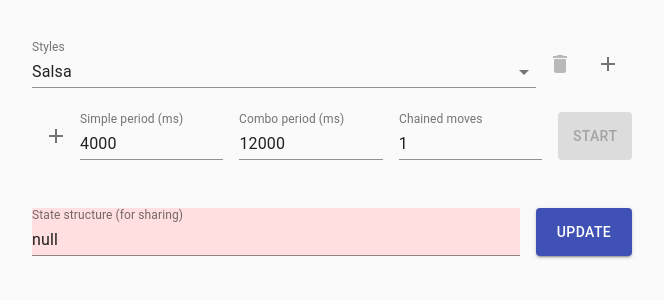
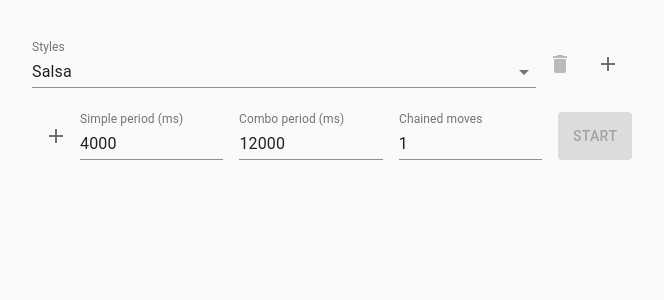
Before and after one commit to kamirov/repeater, a React (Create React App) app: page / in a window 1280 px wide. Shown: the top 300 px of the page, without its empty margins (308-972 px from the left). Built offline with nearby package versions, Linux system fonts and the light colour scheme.

Commit message:
Remove footer contents

```diff
--- a/src/modules/common/Footer.tsx
+++ b/src/modules/common/Footer.tsx
@@ -1,89 +1,82 @@
 import * as React from "react";
-import {Button, TextField} from "@material-ui/core";
-import {useEffect, useState} from "react";
-import {StorageModule} from "./StorageModule";
-import {useSelector} from "react-redux";
-import {RootState} from "../../redux/redux.types";
-import {StyleService} from "../style/StyleService";
-import {MoveService} from "../move/MoveService";
 type Props = {
     id?: string
     className?: string
 }
 
 function Footer(props: Props) {
-    const state = useSelector((state: RootState) => state)
-    const [stringState, setStringState] = useState("")
-    const [isValidState, setIsValidState] = useState(true)
-
-    useEffect(() => {
-        const nextStringState = JSON.stringify(StorageModule.get('state'))
-        setStringState(nextStringState)
-    }, [state])
-
-    useEffect(() => {
-        validateStringState()
-    }, [stringState])
-
-    function updateState() {
-        if (isValidState) {
-            try {
-                const parsedState = JSON.parse(stringState);
-                StorageModule.set('state', parsedState)
-                window.location.reload();
-            } catch (e) {
-                alert("Error updating stored state: " + e.message)
-                console.error(e)
-            }
-        } else {
-            alert("String state is currently invalid")
-        }
-    }
-
-    function validateStringState() {
-        let parsedState: RootState;
-        try {
-            parsedState = JSON.parse(stringState);
-            if (stateIsValid(parsedState)) {
-                setIsValidState(true)
-            } else {
-                setIsValidState(true)
-            }
-        } catch (e) {
-            setIsValidState(false)
-        }
-    }
+    // const state = useSelector((state: RootState) => state)
+    // const [stringState, setStringState] = useState("")
+    // const [isValidState, setIsValidState] = useState(true)
+    //
+    // useEffect(() => {
+    //     const nextStringState = JSON.stringify(StorageModule.get('state'))
+    //     setStringState(nextStringState)
+    // }, [state])
+    //
+    // useEffect(() => {
+    //     validateStringState()
+    // }, [stringState])
+    //
+    // function updateState() {
+    //     if (isValidState) {
+    //         try {
+    //             const parsedState = JSON.parse(stringState);
+    //             StorageModule.set('state', parsedState)
+    //             window.location.reload();
+    //         } catch (e) {
+    //             alert("Error updating stored state: " + e.message)
+    //             console.error(e)
+    //         }
+    //     } else {
+    //         alert("String state is currently invalid")
+    //     }
+    // }
+    //
+    // function validateStringState() {
+    //     let parsedState: RootState;
+    //     try {
+    //         parsedState = JSON.parse(stringState);
+    //         if (stateIsValid(parsedState)) {
+    //             setIsValidState(true)
+    //         } else {
+    //             setIsValidState(true)
+    //         }
+    //     } catch (e) {
+    //         setIsValidState(false)
+    //     }
+    // }
 
     return <footer>
-        <TextField
-            className={"string-state " + (isValidState ? "valid" : "invalid")}
-            label={"State structure (for sharing)"}
-            title={"Copy paste this field to another another browser with Repeater to share the app state"}
-            value={stringState}
-            onChange={(event: any) => setStringState(event.target.value)}
-            InputLabelProps={{
-                shrink: true,
-            }}
-        />
-        <Button
-            variant="contained"
-            color="primary"
-            onClick={updateState}
-            className={"footer-button"}
-        >
-            Update
-        </Button>
+        {/*<TextField*/}
+        {/*    className={"string-state " + (isValidState ? "valid" : "invalid")}*/}
+        {/*    label={"State structure (for sharing)"}*/}
+        {/*    title={"Copy paste this field to another another browser with Repeater to share the app state"}*/}
+        {/*    value={stringState}*/}
+        {/*    onChange={(event: any) => setStringState(event.target.value)}*/}
+        {/*    InputLabelProps={{*/}
+        {/*        shrink: true,*/}
+        {/*    }}*/}
+        {/*/>*/}
+        {/*<Button*/}
+        {/*    variant="contained"*/}
+        {/*    color="primary"*/}
+        {/*    onClick={updateState}*/}
+        {/*    className={"footer-button"}*/}
+        {/*>*/}
+        {/*    Update*/}
+        {/*</Button>*/}
     </footer>
 
-    function stateIsValid(possibleState: RootState) {
-        return possibleState.style &&
-            possibleState.style.activeStyleId &&
-            possibleState.style.styles.every(StyleService.isValidStyle) &&
-            possibleState.move &&
-            possibleState.move.activeMoveType &&
-            possibleState.move.learnedMoves.every(MoveService.isValidMove) &&
-            possibleState.move.learningMoves.every(MoveService.isValidMove)
-    }
+    // function stateIsValid(possibleState: RootState) {
+    //     return possibleState.style &&
+    //         possibleState.style.activeStyleId &&
+    //         possibleState.style.styles.every(StyleService.isValidStyle) &&
+    //         possibleState.move &&
+    //         possibleState.move.activeMoveType &&
+    //         possibleState.move.learnedMoves.every(MoveService.isValidMove) &&
+    //         possibleState.move.learningMoves.every(MoveService.isValidMove)
+    // }
 }
 
 export default Footer;
```
